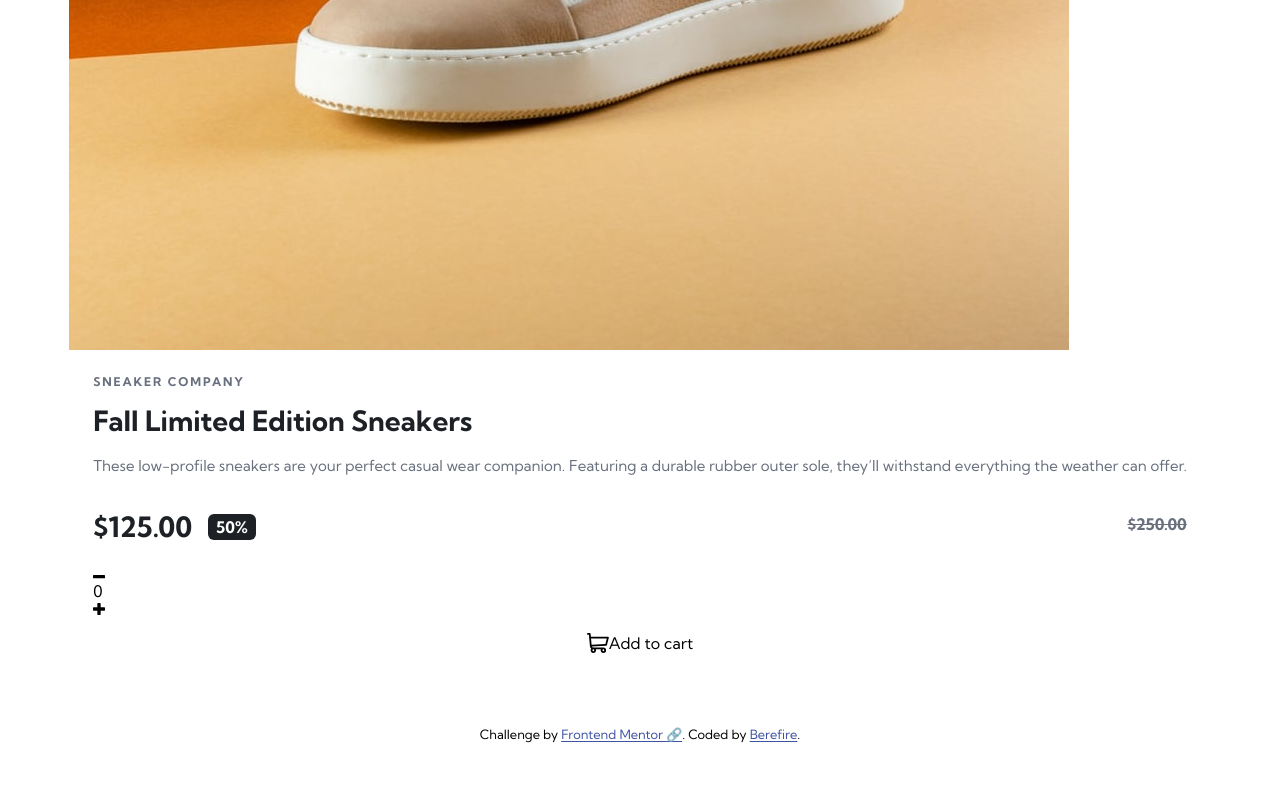
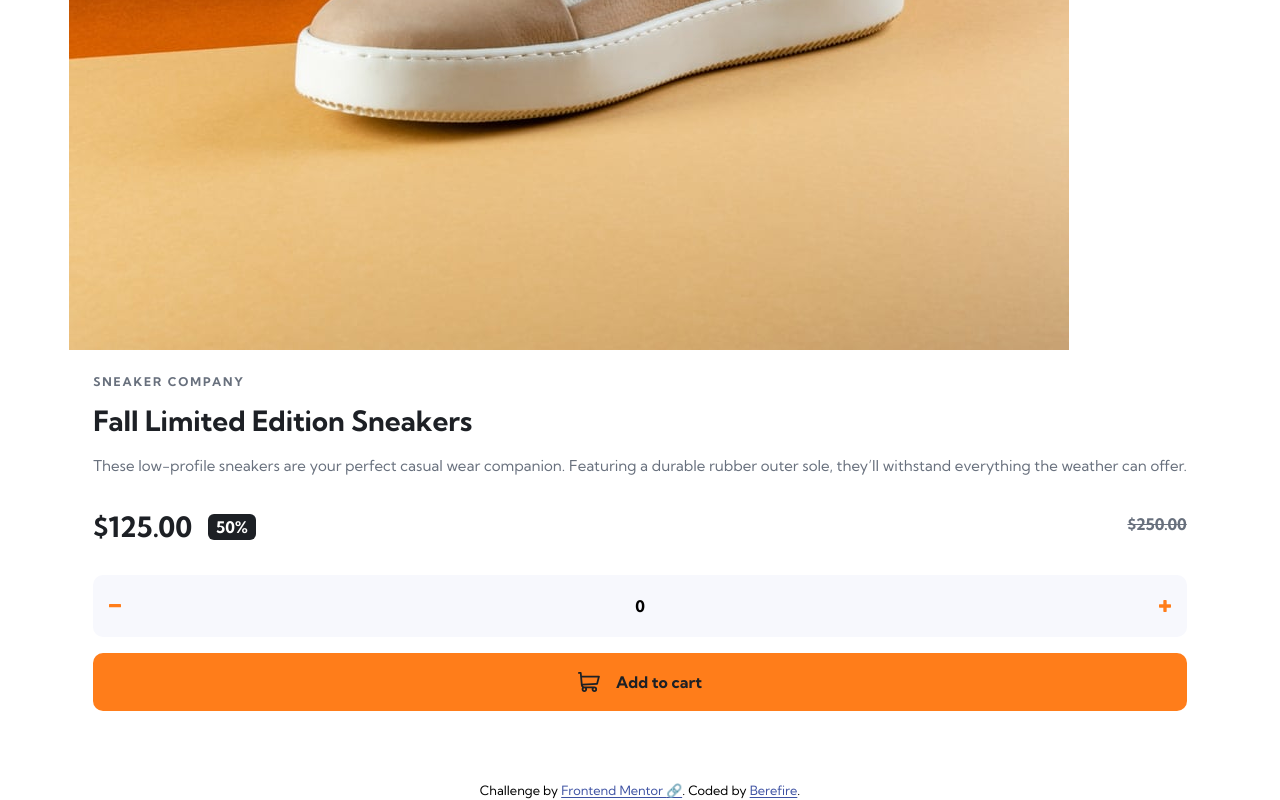
Before and after one commit to berefire/ecommerce-product-page, a website built with Vite: page index.html in a window 1280 px wide. Shown: the part 717-1517 px from the top of the page. Before the commit the page ends 1461 px from the top, so only its background shows below. Built offline with nearby package versions, Linux system fonts and the light colour scheme.

Commit message:
feat: implement quantity selector and enhance button styles for improved user interaction

```diff
--- a/index.html
+++ b/index.html
@@ -217,7 +217,7 @@
               </button>
 
               <label for="quantity" class="sr-only">Quantity</label>
-              <input class="quantity-input" id="quantity" type="number" min="0" value="0">
+              <input class="quantity-input text-preset-3--bold" id="quantity" type="number" min="0" value="0">
 
               <button type="button" class="quantity-button quantity-button--increase" aria-label="Increase quantity">
 
@@ -234,13 +234,13 @@
 
           <!-- Add to cart -->
           <button type="button" class="add-to-cart-button">
-            <svg aria-hidden="true" focusable="false" width="22" height="20" xmlns="http://www.w3.org/2000/svg"
+            <svg class="cart-icon" aria-hidden="true" focusable="false" width="22" height="20" xmlns="http://www.w3.org/2000/svg"
               viewBox="0 0 22 20">
               <path
                 d="M20.925 3.641H3.863L3.61.816A.896.896 0 0 0 2.717 0H.897a.896.896 0 1 0 0 1.792h1l1.031 11.483c.073.828.52 1.726 1.291 2.336C2.83 17.385 4.099 20 6.359 20c1.875 0 3.197-1.87 2.554-3.642h4.905c-.642 1.77.677 3.642 2.555 3.642a2.72 2.72 0 0 0 2.717-2.717 2.72 2.72 0 0 0-2.717-2.717H6.365c-.681 0-1.274-.41-1.53-1.009l14.321-.842a.896.896 0 0 0 .817-.677l1.821-7.283a.897.897 0 0 0-.87-1.114ZM6.358 18.208a.926.926 0 0 1 0-1.85.926.926 0 0 1 0 1.85Zm10.015 0a.926.926 0 0 1 0-1.85.926.926 0 0 1 0 1.85Zm2.021-7.243-13.8.81-.57-6.341h15.753l-1.383 5.53Z"
                 fill="currentColor" fill-rule="nonzero" />
             </svg>
-            <span>Add to cart</span>
+            <span class="description-button text-preset-3--bold">Add to cart</span>
           </button>
         </div>
       </div>
--- a/src/styles/base/global.css
+++ b/src/styles/base/global.css
@@ -41,6 +41,19 @@
     background: transparent;
   }
 
+  input[type="number"]::-webkit-outer-spin-button,
+  input[type="number"]::-webkit-inner-spin-button {
+    -webkit-appearance: none;
+    margin: 0;
+  }
+
+  input {
+    cursor: pointer;
+    border: 2px solid transparent;
+    outline: none;
+    transition: border-color 0.2s ease;
+  }
+
   @supports (min-block-size: 100dvh) {
     html,
     body {
--- a/src/styles/components/button.css
+++ b/src/styles/components/button.css
@@ -4,4 +4,24 @@
         flex-direction: column;
         gap: var(--gap-buttons-group);
     }
+
+    .add-to-cart-button {
+        display: flex;
+        align-items: center;
+        justify-content: center;
+        gap: var(--gap-add-to-cart-button);
+
+        color: var(--bg-add-to-cart-button);
+        background-color: var(--bg-add-to-cart-button);
+        border-radius: 0.625rem;
+        padding-block: var(--padding-block-add-to-cart-button);
+    }
+
+    .description-button {
+        display: inline-block;
+    }
+
+    .cart-icon, .description-button {
+        color: var(--bg-cart-icon);
+    }
 }
--- a/src/styles/components/index.css
+++ b/src/styles/components/index.css
@@ -4,3 +4,4 @@
 @import "@components/next-button.css";
 @import "@components/button.css";
 @import "@components/product-page.css";
+@import "@components/quantity-box.css";
--- /dev/null
+++ b/src/styles/components/quantity-box.css
@@ -0,0 +1,24 @@
+@layer components {
+    .quantity-selector {
+        display: flex;
+        align-items: center;
+        inline-size: 100%;
+        border-radius: 0.625rem;
+        padding-inline: var(--padding-inline-quantity-selector);
+        padding-block: var(--padding-block-quantity-selector);
+        background-color: var(--bg-quantity-selector);
+    }
+
+    .quantity-input {
+        inline-size: 100%;
+        text-align: center;
+    }
+
+    .quantity-button {
+        display: flex;
+        align-items: center;
+        justify-content: center;
+
+        color: var(--bg-quantity-button);
+    }
+}
--- /dev/null
+++ b/src/styles/states/button.states.css
@@ -0,0 +1,5 @@
+@layer states {
+    .add-to-cart-button:hover {
+        background-color:  var(--bg-add-to-cart-button-hover);
+    }
+}
--- a/src/styles/states/index.css
+++ b/src/styles/states/index.css
@@ -1 +1,3 @@
 @import "@states/next-button.states.css";
+@import "@states/button.states.css";
+@import "@states/quantity-box.states.css";
--- /dev/null
+++ b/src/styles/states/quantity-box.states.css
@@ -0,0 +1,5 @@
+@layer states {
+    .quantity-button:hover {
+        color: var(--bg-quantity-button-hover);
+    }
+}
--- a/src/styles/tokens/semantics/colors.css
+++ b/src/styles/tokens/semantics/colors.css
@@ -17,5 +17,13 @@
         --bg-discount: var(--grey-950);
         --fc-discount: var(--white);
         --fc-original-price: var(--grey-500);
+
+        --bg-quantity-selector: var(--grey-50);
+        --bg-quantity-button: var(--orange-500);
+        --bg-quantity-button-hover: var(--orange-300);
+
+        --bg-cart-icon: var(--grey-950);
+        --bg-add-to-cart-button: var(--orange-500);
+        --bg-add-to-cart-button-hover: var(--orange-300);
     }
 }
--- a/src/styles/tokens/semantics/spacing.css
+++ b/src/styles/tokens/semantics/spacing.css
@@ -20,5 +20,13 @@
         --stack-sm: var(--spacing-400);
 
         --gap-price-group: var(--spacing-200);
+
+        --padding-inline-quantity-selector: var(--spacing-200);
+        --padding-block-quantity-selector: var(--spacing-200);
+
+        --gap-add-to-cart-button: var(--spacing-200);
+
+        --padding-block-add-to-cart-button: var(--spacing-200);
+        --padding-inline-add-to-cart-button: var(--spacing-1300);
     }
 }
```
